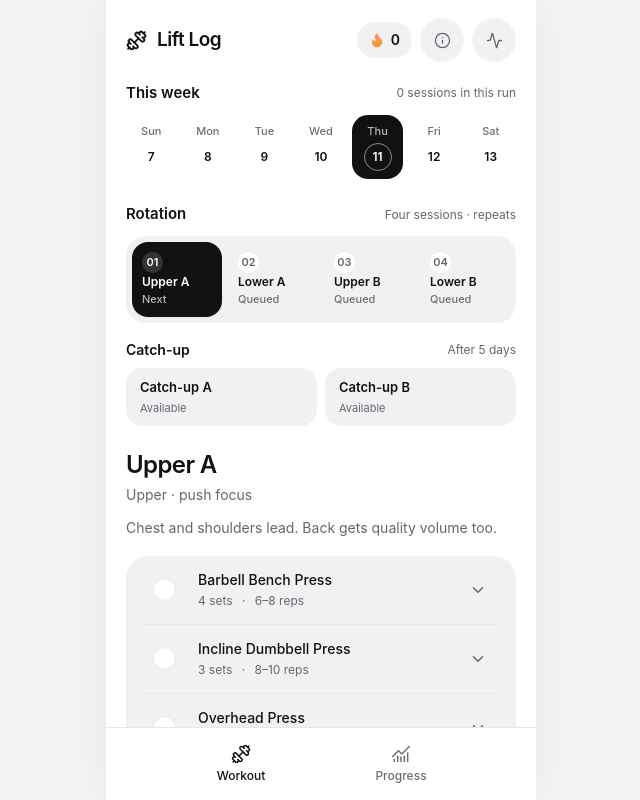
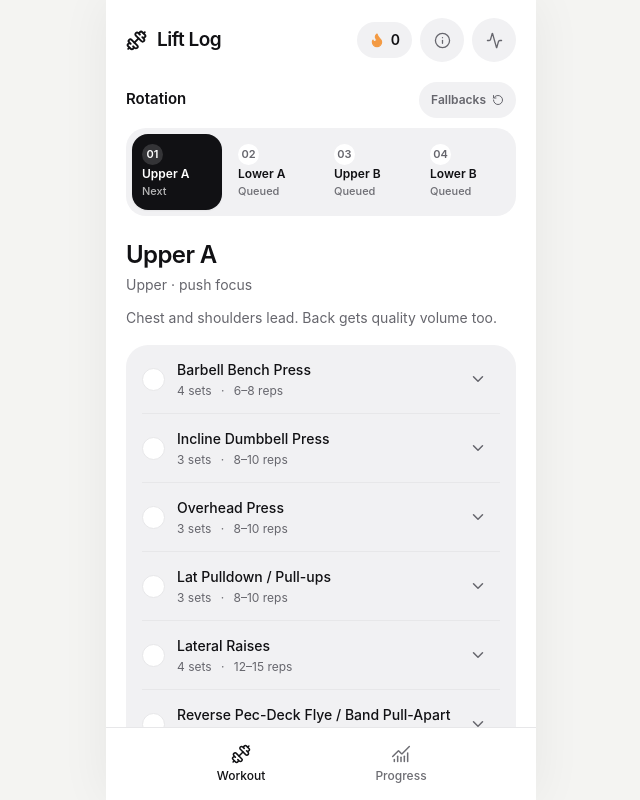
Before and after one commit to ddddami/lift, a React (Vite) app: page / in a window 1280 px wide. Shown: the whole page, without its empty margins (319-959 px from the left). Built offline with nearby package versions, Linux system fonts and the light colour scheme.

Commit message:
ui: streamline workout queue and fallback access

```diff
--- a/src/data/plans.ts
+++ b/src/data/plans.ts
@@ -82,7 +82,7 @@ export const rotation: TrainingSession[] = [
 
 export const fallbackA: TrainingSession = {
         id: "FA",
-        label: "CATCH-UP A",
+        label: "FALLBACK A",
         tag: "FULL BODY — PUSH FOCUS",
         keyFocus: "Chest & quads lead. Back + shoulders + hamstrings follow.",
         exercises: [
@@ -99,7 +99,7 @@ export const fallbackA: TrainingSession = {
 
 export const fallbackB: TrainingSession = {
         id: "FB",
-        label: "CATCH-UP B",
+        label: "FALLBACK B",
         tag: "FULL BODY — PULL FOCUS",
         keyFocus: "Back & hamstrings lead. Chest + shoulders + quads follow.",
         exercises: [
--- a/src/data/training.ts
+++ b/src/data/training.ts
@@ -19,7 +19,7 @@ export const GAP_THRESHOLD_DAYS = 5;
 
 /**
  * The rotation advances only when a rotation session is completed. After a gap
- * longer than five days, catch-up sessions alternate until normal cadence resumes.
+ * longer than five days, fallback sessions alternate until normal cadence resumes.
  * This keeps the split moving forward without repeating sessions after disruption.
  */
 export function getNextSession(state: TrainingState, today: Date | string): NextSession {
--- a/src/routes/Home.tsx
+++ b/src/routes/Home.tsx
@@ -8,20 +8,20 @@ import type { TrainingSession } from '../data/plans';
 import { GAP_THRESHOLD_DAYS, getNextSession } from '../data/training';
 import { useStore } from '../store/useStore';
 
-const catchUpSessions = [fallbackA, fallbackB];
-const weekdays = ['Sun', 'Mon', 'Tue', 'Wed', 'Thu', 'Fri', 'Sat'];
+const fallbackSessions = [fallbackA, fallbackB];
 
 export function Home() {
   const { trainingState, rotationCompleted, doneExercises, activityMap, toggleExercise, completeSession } = useStore();
   const [selectedSessionId, setSelectedSessionId] = useState<string | null>(null);
   const [expandedExercise, setExpandedExercise] = useState<string | null>(null);
   const [showGuidelines, setShowGuidelines] = useState(false);
+  const [showFallbackQueue, setShowFallbackQueue] = useState(false);
 
   const today = new Date();
   const dateKey = format(today, 'yyyy-MM-dd');
   const recommended = getNextSession(trainingState, today);
   const inspectedSession = selectedSessionId
-    ? [...rotation, ...catchUpSessions].find((session) => session.id === selectedSessionId)
+    ? [...rotation, ...fallbackSessions].find((session) => session.id === selectedSessionId)
     : undefined;
   const session = inspectedSession ?? recommended.session;
   const isPreview = selectedSessionId !== null && session.id !== recommended.session.id;
@@ -32,7 +32,7 @@ export function Home() {
     ? Math.floor((Date.parse(`${dateKey}T00:00:00Z`) - Date.parse(`${trainingState.lastSessionDate}T00:00:00Z`)) / 86_400_000)
     : null;
   const gapDetected = daysSinceLast !== null && daysSinceLast > GAP_THRESHOLD_DAYS;
-  const catchUpType = recommended.type === 'rotation' ? null : recommended.type;
+  const fallbackType = recommended.type === 'rotation' ? null : recommended.type;
 
   const completeCurrentSession = () => {
     if (isPreview || doneToday) return;
@@ -48,9 +48,9 @@ export function Home() {
     return 'Queued';
   };
 
-  const getCatchUpStatus = (item: TrainingSession) => {
-    if (recommended.session.id === item.id && catchUpType) return 'Suggested';
-    if (gapDetected && trainingState.lastSessionType === 'fallbackA' && item.id === fallbackB.id) return 'Next if needed';
+  const getFallbackStatus = (item: TrainingSession) => {
+    if (recommended.session.id === item.id && fallbackType) return 'Suggested';
+    if (gapDetected && trainingState.lastSessionType === 'fallbackA' && item.id === fallbackB.id) return 'Next';
     return 'Available';
   };
 
@@ -76,35 +76,37 @@ export function Home() {
           </div>
         </header>
 
-        <section className="mb-6" aria-label="This week">
-          <div className="mb-2.5 flex items-center justify-between">
-            <h2 className="m-0 text-[15px] font-semibold">This week</h2>
-            <span className="text-xs text-lift-text-muted">{sessionRun} session{sessionRun === 1 ? '' : 's'} in this run</span>
+        <section className="mb-6" aria-label="Training rotation">
+          <div className="mb-2.5 flex items-baseline justify-between">
+            <h2 className="m-0 text-[15px] font-semibold">{showFallbackQueue ? 'Fallback sessions' : 'Rotation'}</h2>
+            <button
+              type="button"
+              onClick={() => {
+                setShowFallbackQueue((shown) => !shown);
+                setSelectedSessionId(null);
+              }}
+              aria-pressed={showFallbackQueue}
+              className={clsx('inline-flex min-h-9 items-center gap-1.5 rounded-full px-3 text-xs font-semibold transition-colors', gapDetected && !showFallbackQueue ? 'bg-lift-notice-bg text-lift-notice-text' : 'bg-lift-inset text-lift-text-muted')}
+            >
+              {showFallbackQueue ? 'Rotation' : gapDetected ? 'Fallback ready' : 'Fallbacks'}
+              <RotateCcw className="h-3 w-3" />
+            </button>
           </div>
-          <div className="grid grid-cols-7 gap-1.5">
-            {Array.from({ length: 7 }, (_, index) => {
-              const day = new Date(today);
-              day.setDate(today.getDate() - today.getDay() + index);
-              const key = format(day, 'yyyy-MM-dd');
-              const hasSession = (activityMap[key]?.count ?? 0) > 0;
-              const isToday = key === dateKey;
+          {showFallbackQueue ? (
+            <div className="grid grid-cols-2 gap-1.5 rounded-[20px] bg-lift-inset p-1.5">
+              {fallbackSessions.map((item) => {
+                const selected = session.id === item.id;
+                const status = getFallbackStatus(item);
                 return (
-                <div key={key} className={clsx('flex flex-col items-center rounded-2xl py-2', isToday && 'bg-lift-text text-white')}>
-                  <span className={clsx('text-[11px] font-medium', isToday ? 'text-white/70' : 'text-lift-text-dim')}>{weekdays[index]}</span>
-                  <span className={clsx('mt-1 inline-flex h-7 w-7 items-center justify-center rounded-full text-xs font-semibold', hasSession ? 'bg-lift-accent-3 text-white' : isToday ? 'border border-white/50 text-white' : 'text-lift-text')}>
-                    {hasSession ? <Check className="h-3.5 w-3.5" strokeWidth={2.5} /> : format(day, 'd')}
-                  </span>
-                </div>
+                  <button key={item.id} onClick={() => setSelectedSessionId(item.id === recommended.session.id ? null : item.id)} aria-pressed={selected}
+                    className={clsx('flex min-h-[66px] min-w-0 flex-col items-start justify-between rounded-2xl px-3 py-2.5 text-left transition-colors', selected ? 'bg-lift-text text-white shadow-sm' : 'bg-transparent text-lift-text')}>
+                    <span className="text-[13px] font-semibold">Fallback {item.id === 'FA' ? 'A' : 'B'}</span>
+                    <span className={clsx('text-[11px] font-medium', selected ? 'text-white/70' : status === 'Suggested' ? 'text-lift-success-text' : 'text-lift-text-dim')}>{status}</span>
+                  </button>
                 );
               })}
             </div>
-        </section>
-
-        <section className="mb-6" aria-label="Training rotation">
-          <div className="mb-2.5 flex items-baseline justify-between">
-            <h2 className="m-0 text-[15px] font-semibold">Rotation</h2>
-            <span className="text-xs text-lift-text-muted">Four sessions · repeats</span>
-          </div>
+          ) : (
             <div className="grid grid-cols-4 gap-1.5 rounded-[20px] bg-lift-inset p-1.5">
               {rotation.map((item, index) => {
                 const status = getRotationStatus(item, index);
@@ -117,40 +119,18 @@ export function Home() {
                       {isDone ? <Check className="h-3 w-3" strokeWidth={2.5} /> : `0${index + 1}`}
                     </span>
                     <span className="block w-full truncate text-[12px] font-semibold">{sessionName(item.label)}</span>
-                  <span className={clsx('text-[11px] font-medium', isSelected ? 'text-white/70' : isDone ? 'text-lift-success-text' : 'text-lift-text-dim')}>
-                    {status}
-                  </span>
+                    <span className={clsx('text-[11px] font-medium', isSelected ? 'text-white/70' : isDone ? 'text-lift-success-text' : 'text-lift-text-dim')}>{status}</span>
                   </button>
                 );
               })}
             </div>
-
-          <div className="mt-4 flex items-center justify-between">
-            <h3 className="m-0 text-[14px] font-semibold">Catch-up</h3>
-            <span className="text-xs text-lift-text-muted">After {GAP_THRESHOLD_DAYS} days</span>
-          </div>
-          <div className="mt-2 grid grid-cols-2 gap-2">
-            {catchUpSessions.map((item) => {
-              const selected = session.id === item.id;
-              const status = getCatchUpStatus(item);
-              const suggested = status === 'Suggested';
-              return (
-                <button key={item.id} onClick={() => setSelectedSessionId(item.id === recommended.session.id ? null : item.id)} aria-pressed={selected}
-                  className={clsx('flex min-h-[58px] items-center justify-between rounded-2xl px-3.5 py-2.5 text-left transition-colors', selected ? 'bg-lift-text text-white' : 'bg-lift-inset text-lift-text')}>
-                  <span>
-                    <span className="block text-[13px] font-semibold">Catch-up {item.id === 'FA' ? 'A' : 'B'}</span>
-                    <span className={clsx('mt-0.5 block text-[11px]', selected ? 'text-white/70' : suggested ? 'text-lift-success-text' : 'text-lift-text-muted')}>{status}</span>
-                  </span>
-                  {suggested && <span className={clsx('h-2 w-2 rounded-full', selected ? 'bg-lift-accent-3' : 'bg-lift-accent-3')} />}
-                </button>
-              );
-            })}
-          </div>
+          )}
         </section>
 
         {gapDetected && (
-          <div role="status" className="mb-4 rounded-2xl bg-lift-notice-bg px-4 py-3 text-[13px] leading-snug text-lift-notice-text">
-            It’s been {daysSinceLast} days since your last session. A catch-up workout is ready when you are.
+          <div role="status" className="mb-4 flex items-center justify-between gap-3 rounded-2xl bg-lift-notice-bg px-4 py-3 text-[13px] leading-snug text-lift-notice-text">
+            <span>{daysSinceLast} days since your last session. A fallback is ready if useful.</span>
+            {!showFallbackQueue && <button onClick={() => setShowFallbackQueue(true)} className="shrink-0 rounded-full bg-white/70 px-3 py-2 text-xs font-semibold">View</button>}
           </div>
         )}
 
@@ -176,15 +156,15 @@ export function Home() {
             const isExpanded = expandedExercise === key;
             return (
               <article key={key} className={clsx('mx-4', index > 0 && 'border-t border-lift-border')}>
-                <div className="flex min-h-[68px] items-center gap-3 py-2.5">
-                  <button onClick={() => toggleExercise(session.id, index, !isDone)} disabled={isPreview || doneToday} aria-label={`${isDone ? 'Unmark' : 'Mark'} ${exercise.name} complete`}
-                    className={clsx('inline-flex h-11 w-11 shrink-0 items-center justify-center rounded-full', (isPreview || doneToday) && 'cursor-not-allowed opacity-60')}>
-                    <span className={clsx('inline-flex h-[23px] w-[23px] items-center justify-center rounded-full border transition-colors', isDone ? 'border-lift-accent-3 bg-lift-accent-3 text-white' : 'border-lift-border bg-white text-transparent')}><Check className="h-3.5 w-3.5" strokeWidth={2.5} /></span>
+                <div className="flex items-center gap-1">
+                  <button type="button" onClick={() => toggleExercise(session.id, index, !isDone)} disabled={isPreview || doneToday} aria-pressed={isDone} aria-label={`${isDone ? 'Unmark' : 'Mark'} ${exercise.name} complete`}
+                    className={clsx('flex min-h-[68px] min-w-0 flex-1 items-center gap-3 py-2.5 text-left', (isPreview || doneToday) && 'cursor-not-allowed opacity-60')}>
+                    <span className={clsx('inline-flex h-[23px] w-[23px] shrink-0 items-center justify-center rounded-full border transition-colors', isDone ? 'border-lift-accent-3 bg-lift-accent-3 text-white' : 'border-lift-border bg-white text-transparent')}><Check className="h-3.5 w-3.5" strokeWidth={2.5} /></span>
+                    <span className="min-w-0 flex-1">
+                      <span className={clsx('block text-[14px] font-medium leading-snug', isDone && 'text-lift-text-muted line-through')}>{exercise.name}</span>
+                      <span className="mt-1 block text-xs text-lift-text-muted">{exercise.sets} sets <span className="mx-1.5 text-lift-text-dim">·</span> {exercise.reps} reps</span>
+                    </span>
                   </button>
-                  <div className="min-w-0 flex-1">
-                    <div className={clsx('text-[14px] font-medium leading-snug', isDone && 'text-lift-text-muted line-through')}>{exercise.name}</div>
-                    <div className="mt-1 text-xs text-lift-text-muted">{exercise.sets} sets <span className="mx-1.5 text-lift-text-dim">·</span> {exercise.reps} reps</div>
-                  </div>
                   <button onClick={() => setExpandedExercise(isExpanded ? null : key)} aria-label={`${isExpanded ? 'Hide' : 'Show'} ${exercise.name} note`} className="inline-flex h-11 w-11 shrink-0 items-center justify-center rounded-full text-lift-text-muted">
                     {isExpanded ? <ChevronUp className="h-[18px] w-[18px]" /> : <ChevronDown className="h-[18px] w-[18px]" />}
                   </button>
@@ -210,8 +190,8 @@ export function Home() {
             </div>
             <div className="overflow-y-auto p-5">
               <section className="mb-5">
-                <h3 className="mb-1 text-sm font-semibold">Rotation and catch-up</h3>
-                <p className="m-0 text-[14px] leading-relaxed text-lift-text-muted">The four-session rotation keeps its place. After more than {GAP_THRESHOLD_DAYS} days without a completed session, catch-up sessions alternate until your regular cadence resumes.</p>
+                <h3 className="mb-1 text-sm font-semibold">Rotation and fallbacks</h3>
+                <p className="m-0 text-[14px] leading-relaxed text-lift-text-muted">The rotation keeps its place. After more than {GAP_THRESHOLD_DAYS} days without a completed session, fallback sessions alternate until your regular cadence resumes.</p>
               </section>
               <section>
                 <h3 className="mb-3 text-sm font-semibold">Progressive overload</h3>
--- a/src/routes/Tracker.tsx
+++ b/src/routes/Tracker.tsx
@@ -44,7 +44,7 @@ export function Tracker() {
   const daysSinceLast = trainingState.lastSessionDate
     ? differenceInCalendarDays(new Date(), parseISO(trainingState.lastSessionDate))
     : null;
-  const catchUpRecommended = nextType !== 'rotation';
+  const fallbackRecommended = nextType !== 'rotation';
 
   const intensityClass = (count: number) => {
     if (!count) return 'bg-lift-activity-empty text-lift-text-dim';
@@ -76,9 +76,9 @@ export function Tracker() {
           <MetricCard value={bestRun} label="Best run" detail={`sessions · ≤${GAP_THRESHOLD_DAYS} days apart`} />
         </div>
 
-        <div className={clsx('mt-3 flex items-center justify-between gap-3 rounded-2xl px-4 py-3', catchUpRecommended ? 'bg-lift-notice-bg' : 'bg-lift-inset')}>
+        <div className={clsx('mt-3 flex items-center justify-between gap-3 rounded-2xl px-4 py-3', fallbackRecommended ? 'bg-lift-notice-bg' : 'bg-lift-inset')}>
           <div className="min-w-0">
-            <div className="text-xs font-medium text-lift-text-muted">{catchUpRecommended ? 'Ease back in' : 'Next session'}</div>
+            <div className="text-xs font-medium text-lift-text-muted">{fallbackRecommended ? 'Fallback suggested' : 'Next session'}</div>
             <div className="mt-1 text-[14px] font-semibold text-lift-text">
               {daysSinceLast === null ? `Start with ${formatLabel(nextSession.label)}` : `${daysSinceLast} ${daysSinceLast === 1 ? 'day' : 'days'} since your last session · ${formatLabel(nextSession.label)}`}
             </div>
```
Lines whose indentation alone changed are shown as unchanged.
